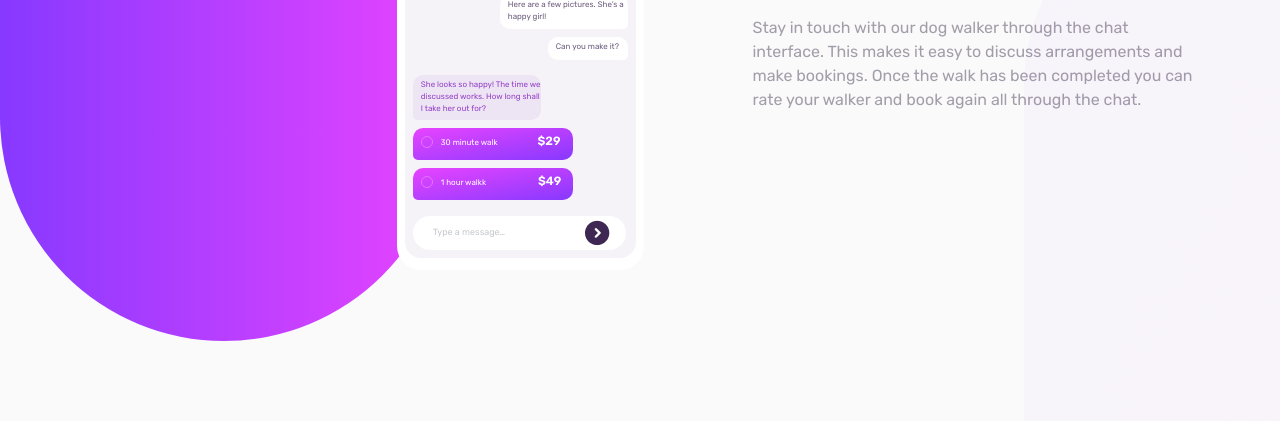
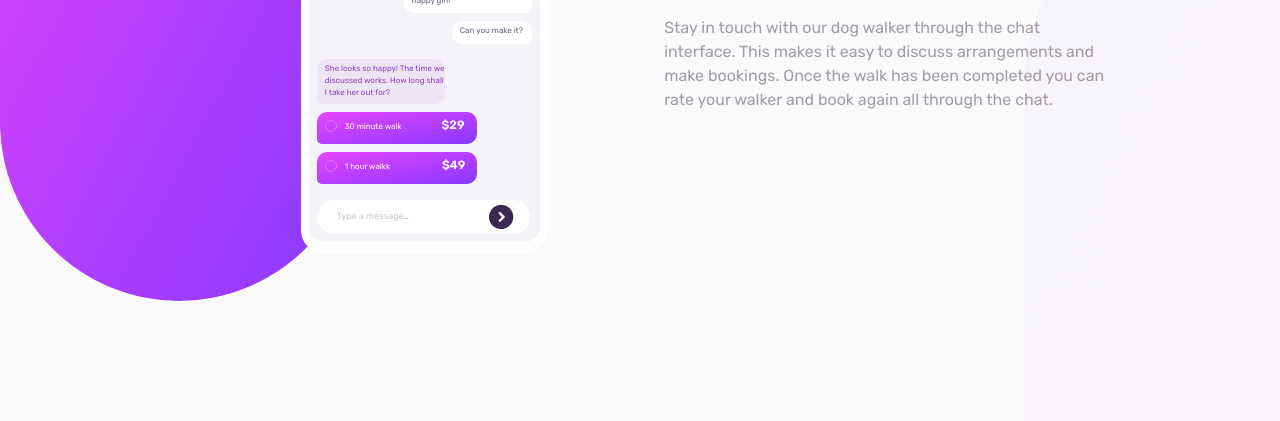
Before and after one commit to Georginio-prod/chat-app-css-illustration, a website built with Vite: page index.html in a window 1280 px wide. Shown: the part 379-800 px from the top of the page. Built offline with nearby package versions, Linux system fonts and the light colour scheme.

Commit message:
modification the position

```diff
--- a/index.html
+++ b/index.html
@@ -20,10 +20,10 @@
   <body class="flex w-full h-screen p-0 m-0 bg-body">
     <div class="relative flex w-full h-full">
       <div
-        class="absolute top-0 left-0 w-[35%] h-[90%] bg-gradient-to-r from-linear2 to-linear1 rounded-b-full"
+        class="absolute top-0 left-0 w-[28%] h-[85%] bg-gradient-to-tl from-linear2 to-linear1 rounded-b-full"
       ></div>
       <div
-        class="absolute top-36 left-[31%] w-[247px] h-[505px] bg-white pt-3 pb-3 pl-2 pr-2 rounded-3xl"
+        class="absolute my-32 left-[23.5%] w-[247px] h-[505px] bg-white pt-3 pb-3 pl-2 pr-2 rounded-3xl"
       >
         <div class="absolute top-0 left-1/4">
           <div class="h-7 w-32 bg-white rounded-full"></div>
@@ -122,7 +122,7 @@
         </div>
       </div>
       <div
-        class="absolute top-1/2 left-1/2 w-[450px] h-[183px] transform translate-x-1/4 -translate-y-1/2 flex flex-col gap-6 justify-center"
+        class="absolute top-1/2 left-1/3 ml-[125px] w-[450px] h-[183px] transform translate-x-1/4 -translate-y-1/2 flex flex-col gap-6 justify-center"
         >
         <div class="text-[40px] font-medium text-colorT">Simple booking</div>
         <p class=" text-colorT2 ">
```
Also changed, not shown: readme.md (added).
